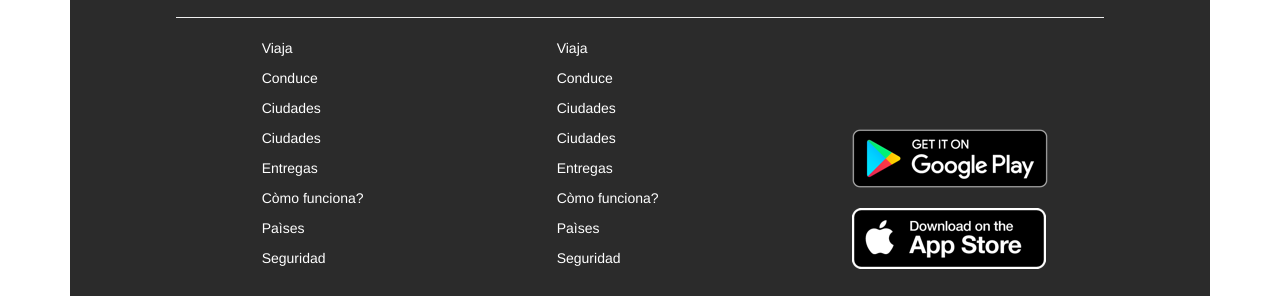
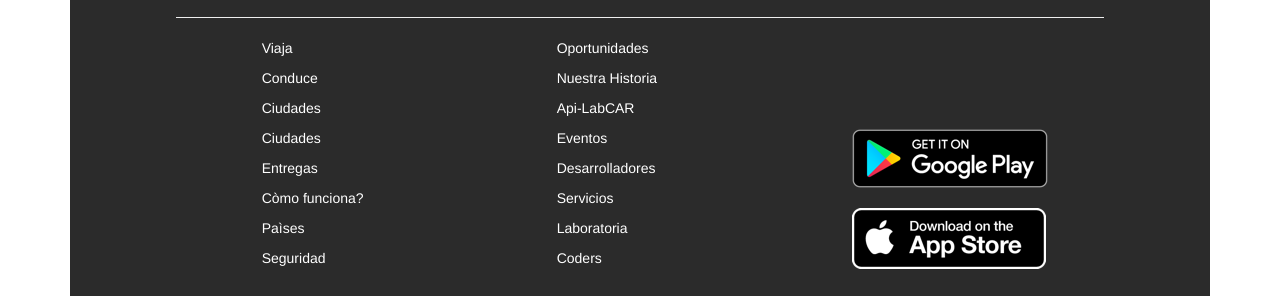
Before and after one commit to marielacp/lab-car-project, a plain HTML site: page index.html in a window 1280 px wide. Shown: the part 2555-2851 px from the top of the page. Drawn offline with nearby package versions, Linux system fonts and the light colour scheme.

Commit message:
añadiendo actualizacion al footer cambio de nombres 2da lista

```diff
--- a/css/main.css
+++ b/css/main.css
@@ -44,7 +44,6 @@ margin-top:9%;
 /**seccion1----2do FORMULARIO TAMAÑO SM**/
 
 .form-fondo-one-sm {
-
     margin-top: 20%;
     width: 50vh;
     height: auto;
--- a/index.html
+++ b/index.html
@@ -8,6 +8,8 @@
         crossorigin="anonymous">
     <link rel="stylesheet" href="assets/icons/font-awesome/css/font-awesome.min.css">
     <link rel="stylesheet" href="css/main.css">
+  <!--  <link href="https://fonts.googleapis.com/css?family=Open+Sans|Raleway:300,400,500,600,700" rel="stylesheet">
+    <script src="https://use.fontawesome.com/76a445f0fd.js"></script>-->
     <title>Document</title>
 </head>
 <body>
@@ -82,6 +84,7 @@
     </div>
 </nav>
 <!--Secciòn1 imagen de fondo y formulario-->
+<main>
 <section >
     <div class="container">
         <div class="image-fondo-one" >
@@ -332,29 +335,45 @@
     </div>
 </section>
 <!--Contenedor de formulario-->
-<section>
+<section >
     <div class="container">
         <div class="cont-form">
             <div class="row">
                 <div class=" col-xs-offset-1 col-xs-10 col-sm-4">
-                        <div>
+                     <div>
                             <h3>Tarifas</h3>
                             <p>Consulta las tarifas LabCar aquì</p>
-                            <img class="" src="assets/images/shape.png" alt="">
+                           <img class="" src="assets/images/shape.png" alt="">
                             <input class="form-control cell" type="text" id="formGroupInputSmall" placeholder="">
                             <img class="" src="assets/images/shape2.png" alt="">
                             <input class="form-control cell" type="text" id="formGroupInputSmall" placeholder="">
-                        </div>
+                        <!--  <form class="form-horizontal">
+                                <div class="form-group">
+                                    <label for="punto-Partida" class="glyphicon glyphicon-record"></label>
+                                    <input id="punto-Partida" type="text" class="form-control" placeholder="Ingrese su punto de partia">
+                                </div>
+                                <div class="form-group">
+                                    <label for="punto-Destino" class="glyphicon glyphicon-send"></label>
+                                    <input id="punto-Destino" type="text" class="form-control" placeholder="Ingrese su destino">
+                                </div>
+                                <div class="form-group">
+                                    <button id="trazarRuta" type="submit" class="btn btn-default col-md-offset-3">¡Trazar ruta!</button>
+                                    <div id="calcTarifa" class="col-md-offset-3"></div>
+                                </div>-->
+                            </form>
+                      </div>
                             <button type="button" class="btn btn-default btn-lg">Trazar Ruta</button>
                 </div>
                 <div class=" col-xs-offset-1 col-xs-10 col-sm-6 ">
                     <br><br>
-                    <img class="img-rutas img-responsive" src="assets/images/rutas.png" alt="">
+                <!--   <div id="map" class="mapas">gdfgdf</div>-->
+                   <img class="img-rutas img-responsive" src="assets/images/rutas.png" alt="">
                 </div>
             </div>
         </div>
     </div>
 </section>
+</main>
 <!--footer-->
 <footer>
     <div class="container">
@@ -376,14 +395,14 @@
                     <p class="date-footer" >Seguridad</p>
                 </div>
                 <div class=" col-sm-3 visible-sm-block visible-md-block visible-lg-block">
-                    <p class="date-footer" >Viaja</p>
-                    <p class="date-footer">Conduce</p>
-                    <p class="date-footer" >Ciudades</p>
-                    <p class="date-footer" >Ciudades</p>
-                    <p class="date-footer" >Entregas</p>
-                    <p class="date-footer" >Còmo funciona?</p>
-                    <p class="date-footer" >Paìses</p>
-                    <p class="date-footer" >Seguridad</p>
+                    <p class="date-footer" >Oportunidades</p>
+                    <p class="date-footer">Nuestra Historia</p>
+                    <p class="date-footer" >Api-LabCAR</p>
+                    <p class="date-footer" >Eventos</p>
+                    <p class="date-footer" >Desarrolladores</p>
+                    <p class="date-footer" >Servicios</p>
+                    <p class="date-footer" >Laboratoria</p>
+                    <p class="date-footer" >Coders</p>
                     </div>
                             <div class="col-sm-3">
                     </div>
@@ -418,6 +437,9 @@
          </div>
     </div>
 </footer>
+<!--<script async defer src="https://maps.googleapis.com/maps/api/js?key=AIzaSyDYezvZfBcThUhrpyzfW_xRVj-aljaRvNw&callback=initMap&libraries=places"
+    type="text/javascript"></script>-->
+    <script src="js/app.js" > </script>
     <script src="https://code.jquery.com/jquery-3.2.1.min.js" integrity="sha256-hwg4gsxgFZhOsEEamdOYGBf13FyQuiTwlAQgxVSNgt4="
         crossorigin="anonymous"></script>
     <script src="https://maxcdn.bootstrapcdn.com/bootstrap/3.3.7/js/bootstrap.min.js" integrity="sha384-Tc5IQib027qvyjSMfHjOMaLkfuWVxZxUPnCJA7l2mCWNIpG9mGCD8wGNIcPD7Txa"
--- a/js/app.js
+++ /dev/null
@@ -1 +0,0 @@
-// La funcionalidad de tu proyecto
```
